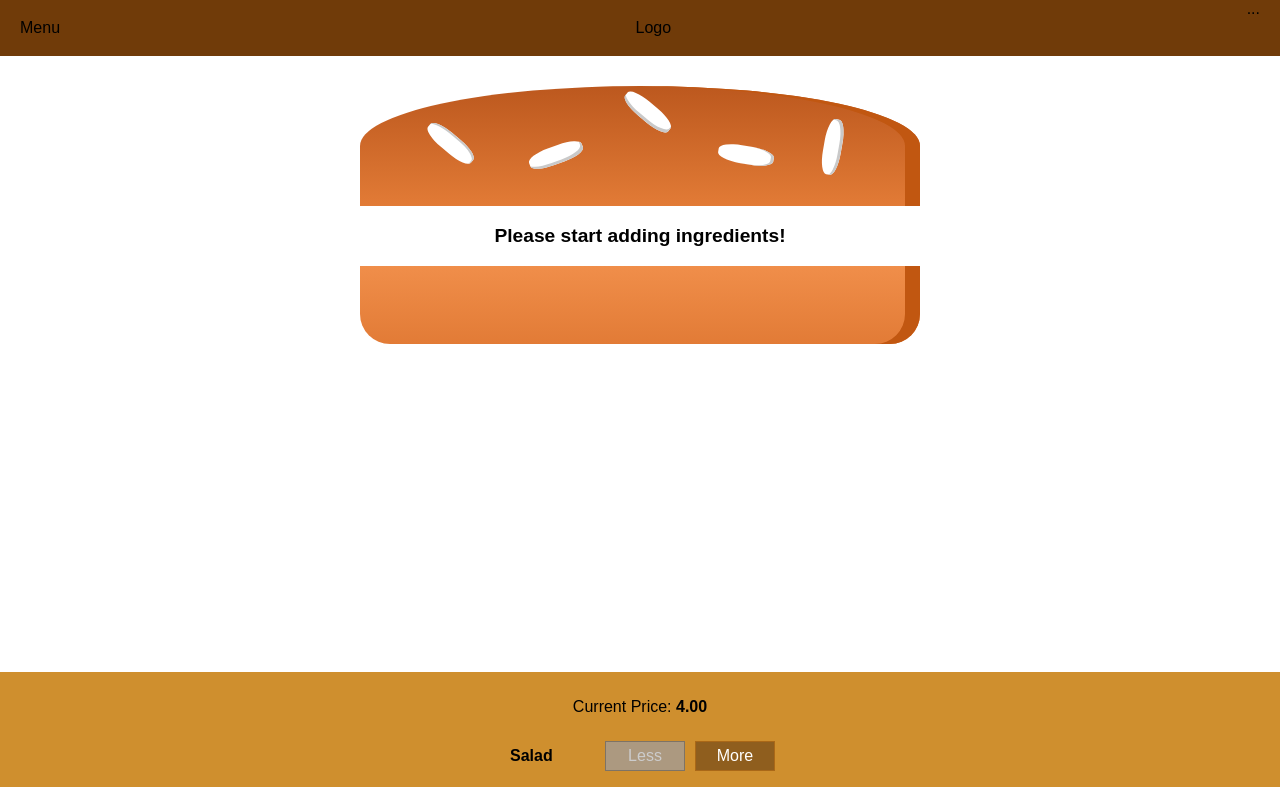
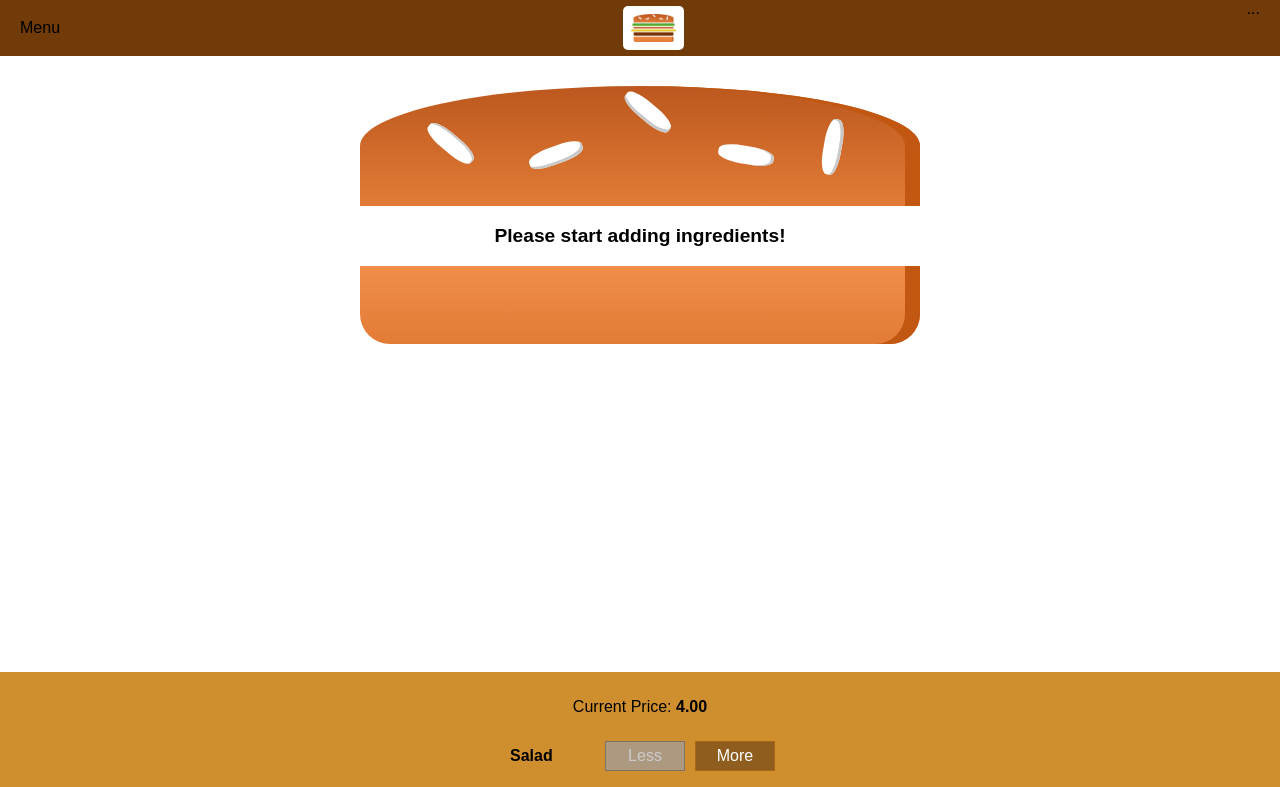
Before and after one commit to TanyaSashyna/burger-app, a React (Create React App) app: page / in a window 1280 px wide. Shown: the top 787 px of the page. Built offline with nearby package versions, Linux system fonts and the light colour scheme.

Commit message:
added logo

```diff
--- /dev/null
+++ b/src/components/Logo/Logo.css
@@ -0,0 +1,11 @@
+.Logo {
+    background-color: white;
+    padding: 8px;
+    height: 80%;
+    box-sizing: border-box;
+    border-radius: 5px;
+}
+
+.Logo img {
+    height: 100%;
+}
--- /dev/null
+++ b/src/components/Logo/Logo.js
@@ -0,0 +1,12 @@
+import React from 'react';
+
+import burgerLogo from '../../assets/images/burger-logo.png';
+import './Logo.css';
+
+const logo = props => (
+    <div className='Logo'>
+        <img src={burgerLogo} alt='sBurger'/>
+    </div>
+);
+
+export default logo;
--- a/src/components/Navigation/Toolbar/Toolbar.js
+++ b/src/components/Navigation/Toolbar/Toolbar.js
@@ -1,11 +1,12 @@
 import React from 'react';
 
 import './Toolbar.css';
+import Logo from '../../Logo/Logo';
 
 const toolbar = props => (
     <header className='Toolbar'>
         <div>Menu</div>
-        <div>Logo</div>
+        <Logo/>
         <nav>
             ...
             {/* <ul>...</ul> */}
```
Also changed, not shown: src/assets/images/burger-logo.png (added).
